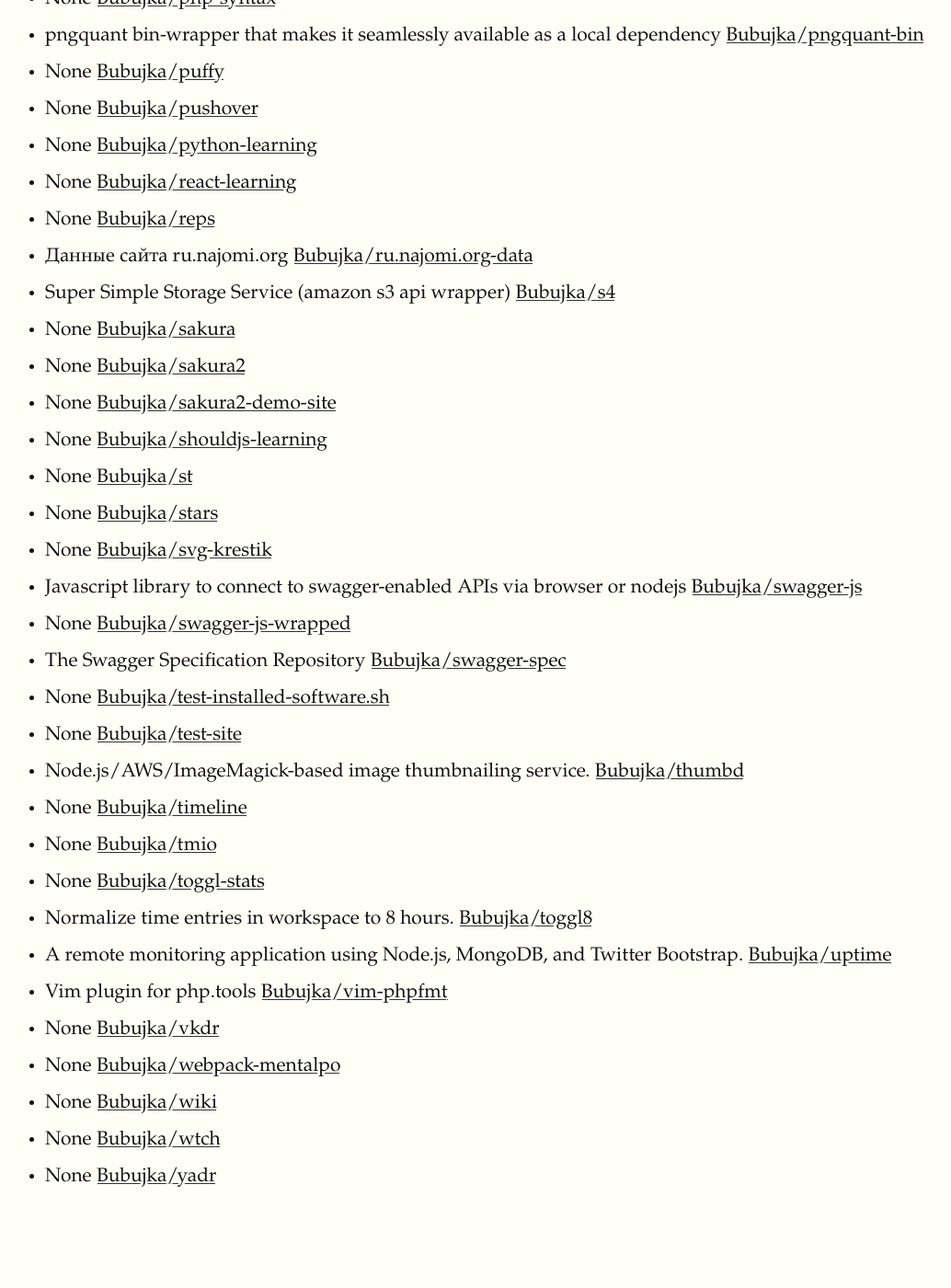
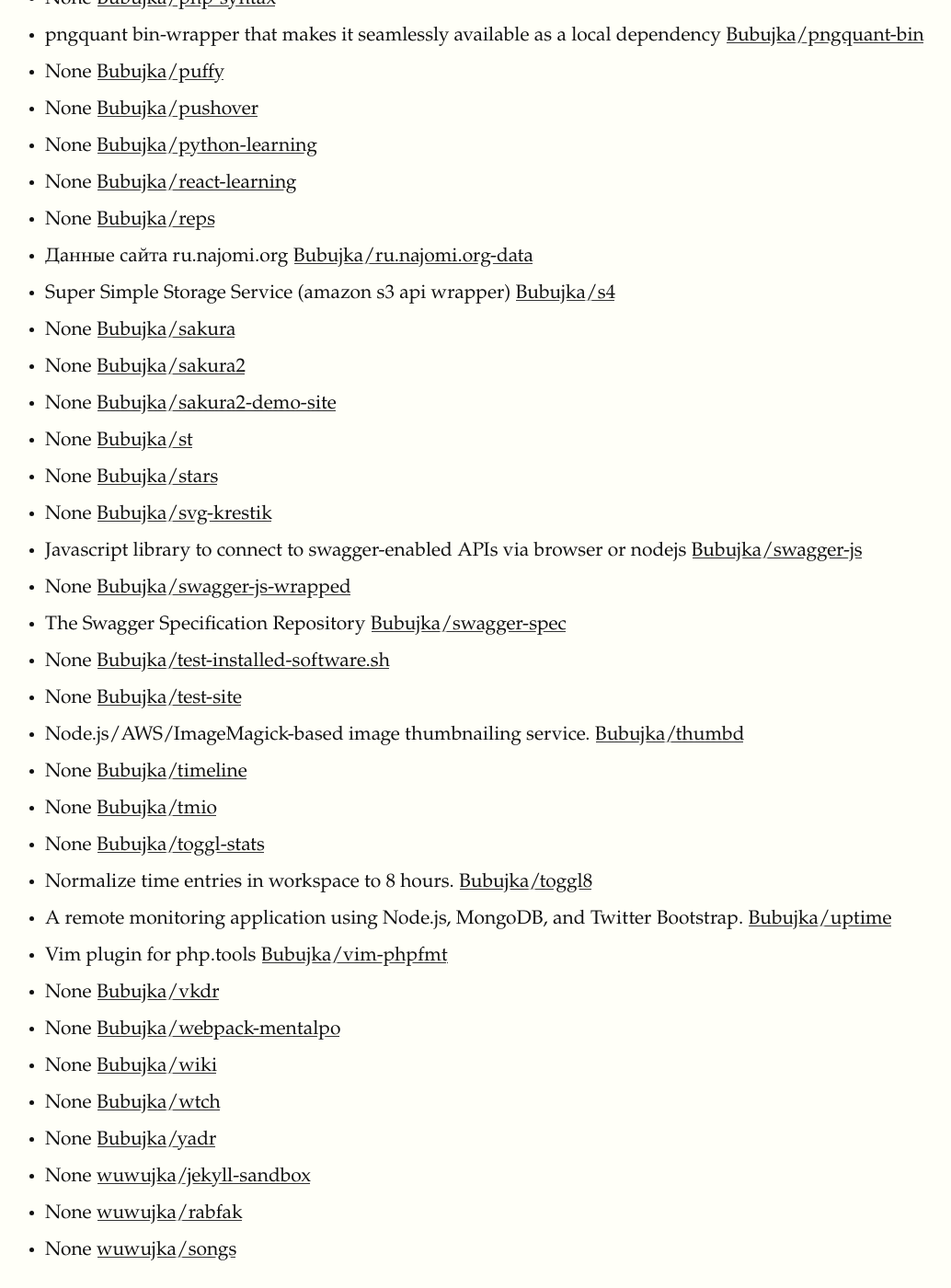
Before and after one commit to Bubujka/my, a Jekyll site: the page built from reps.md, in a window 1280 px wide and 1400 px high, scrolled down 2463 px. Shown: the whole window at 92% size, without its empty margins (151-1185 px from the left). Built offline with Jekyll 4.4.1, drawn with Linux system fonts in a browser that asks for light colours; before the commit the page ends 3783 px from its top, so only the background shows below that.

Commit message:
Добавил репы второго пользователя с гитхаба

```diff
--- a/reps.md
+++ b/reps.md
@@ -67,7 +67,6 @@ title: Репозитории
 - None [Bubujka/sakura](https://github.com/Bubujka/sakura)
 - None [Bubujka/sakura2](https://github.com/Bubujka/sakura2)
 - None [Bubujka/sakura2-demo-site](https://github.com/Bubujka/sakura2-demo-site)
-- None [Bubujka/shouldjs-learning](https://github.com/Bubujka/shouldjs-learning)
 - None [Bubujka/st](https://github.com/Bubujka/st)
 - None [Bubujka/stars](https://github.com/Bubujka/stars)
 - None [Bubujka/svg-krestik](https://github.com/Bubujka/svg-krestik)
@@ -88,3 +87,6 @@ title: Репозитории
 - None [Bubujka/wiki](https://github.com/Bubujka/wiki)
 - None [Bubujka/wtch](https://github.com/Bubujka/wtch)
 - None [Bubujka/yadr](https://github.com/Bubujka/yadr)
+- None [wuwujka/jekyll-sandbox](https://github.com/wuwujka/jekyll-sandbox)
+- None [wuwujka/rabfak](https://github.com/wuwujka/rabfak)
+- None [wuwujka/songs](https://github.com/wuwujka/songs)
```
